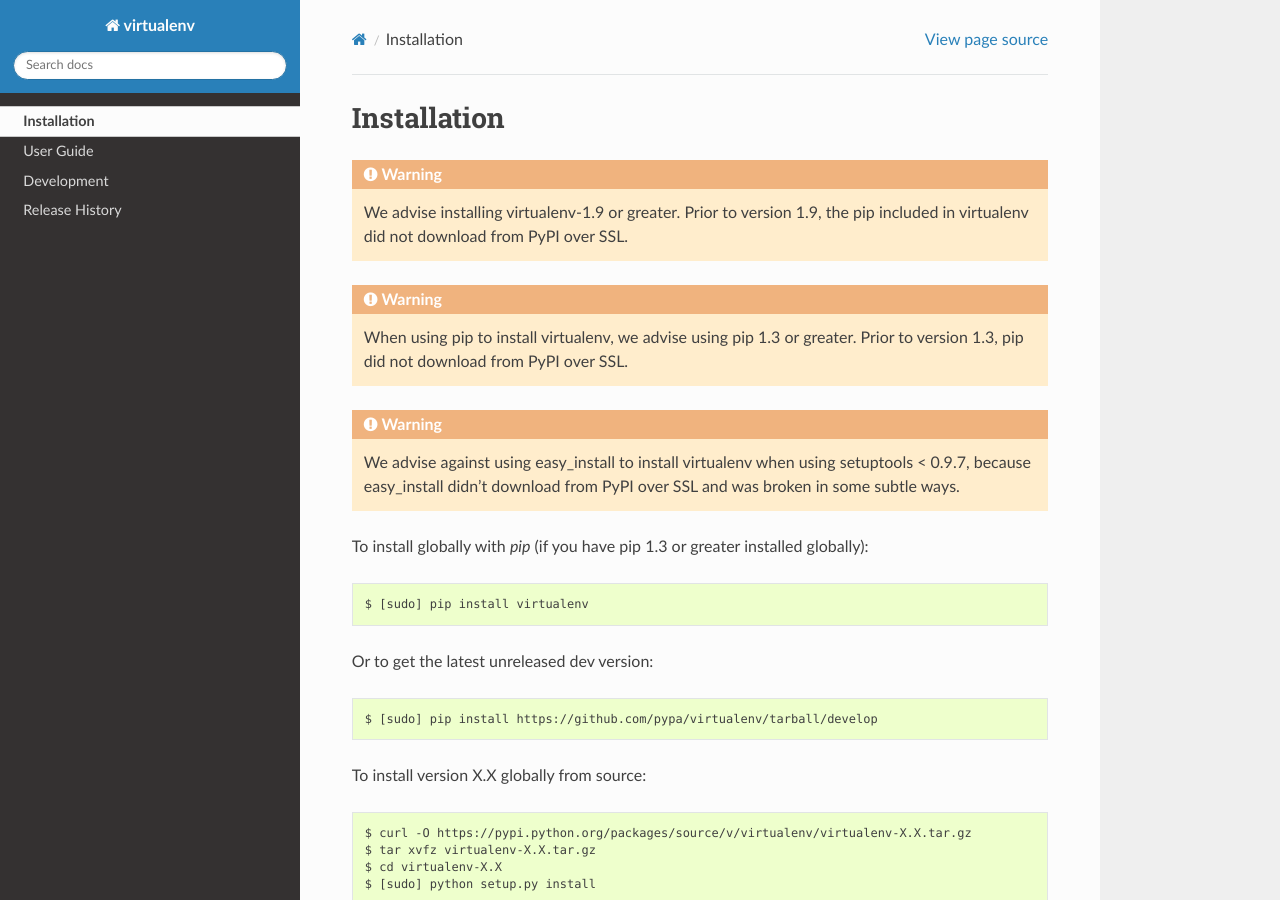
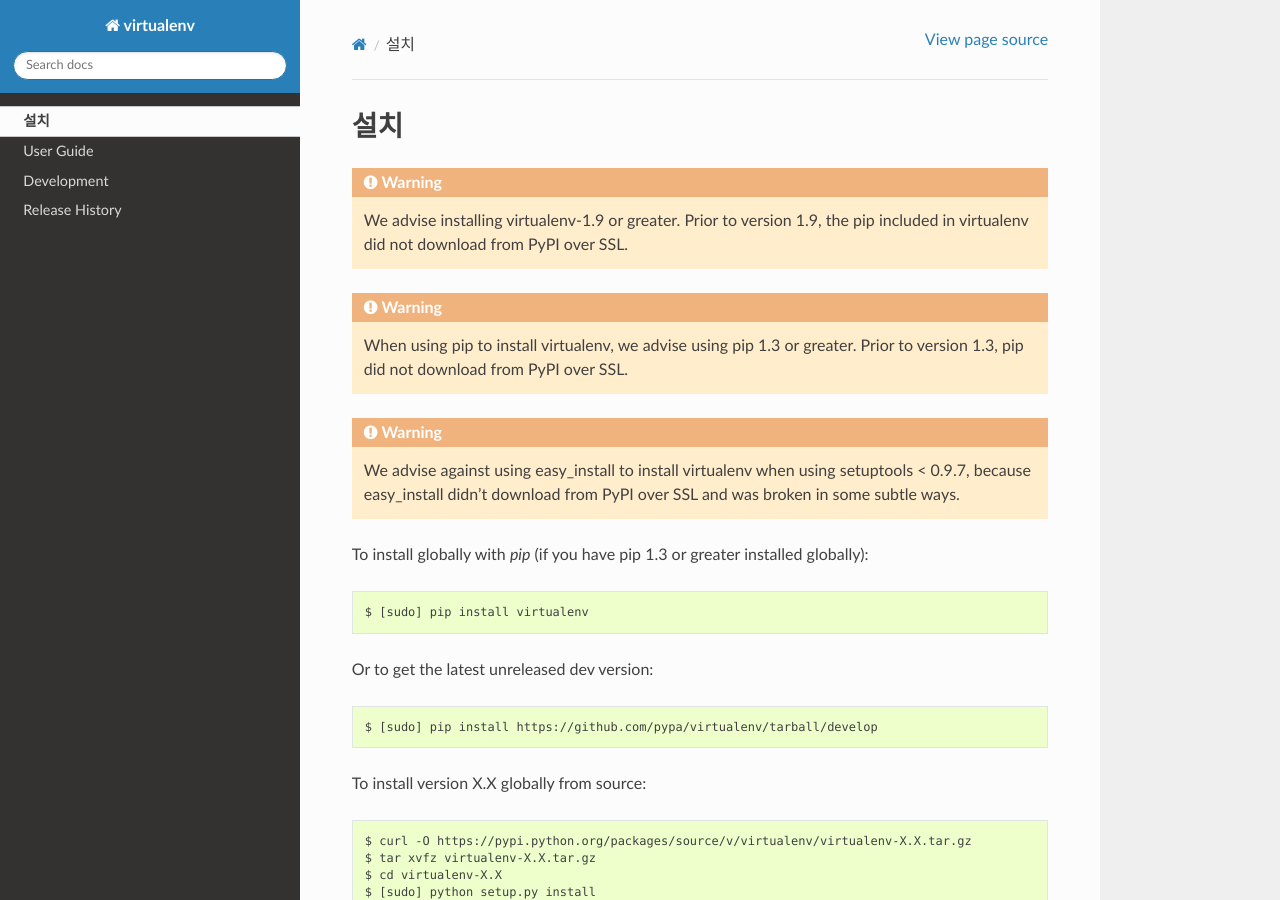
Before and after one commit to ShaunPark/virtualenv_doc_kr, a Sphinx documentation site: the page built from docs/installation.rst, in a window 1280 px wide and 900 px high. Built offline with Sphinx 7.4.7 and the Read the Docs theme 2.0.0, drawn with Linux system fonts in a browser that asks for light colours; the version number could not be read and is left out.

Commit message:
Update installation.rst

```diff
--- a/docs/installation.rst
+++ b/docs/installation.rst
@@ -1,5 +1,5 @@
-Installation
-============
+설치
+====
 
 .. warning::
 
```
